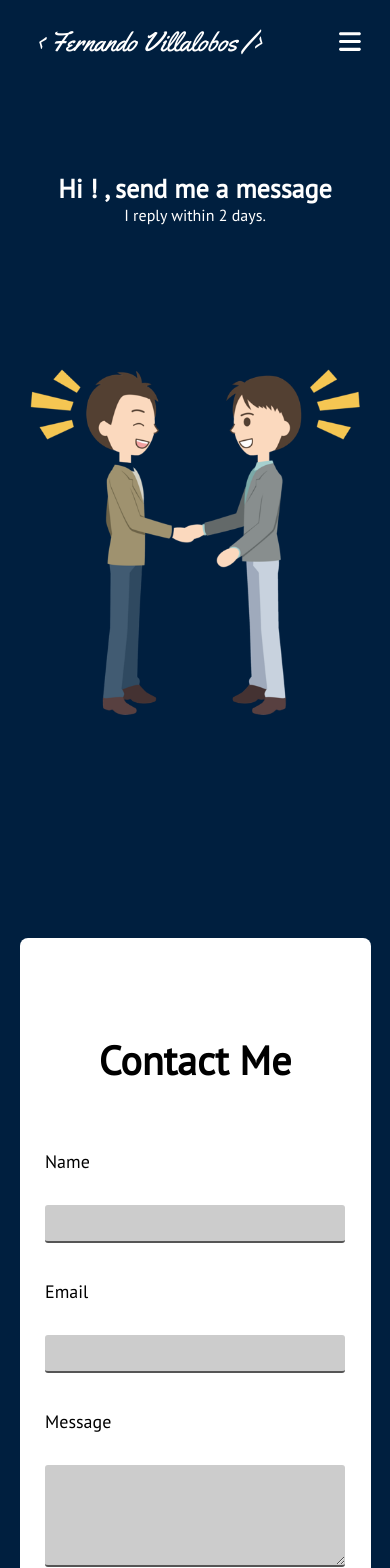
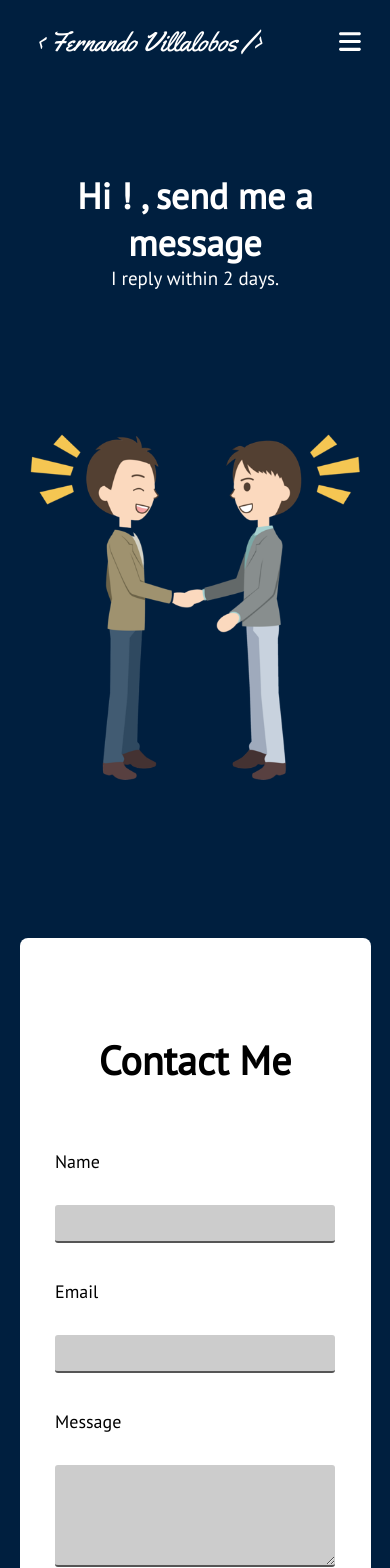
Before and after one commit to fervd24/My-portfolio, a React (Create React App) app: page /Contact in a window 390 px wide. Shown: the top 1568 px of the page. Built offline with nearby package versions, Linux system fonts and the light colour scheme.

Commit message:
Adding styles for highest resolutions in contactme and contactform

```diff
--- a/src/components/ContactMe/ContactForm.css
+++ b/src/components/ContactMe/ContactForm.css
@@ -22,7 +22,7 @@
 }
 
 .contactFormContainer p{
-    font-size: 18px;
+    font-size: 24px;
     font-family: 'PT Sans', sans-serif;
     margin-top: 1rem;
 }
@@ -81,15 +81,19 @@
     align-items: center;
     flex-direction: column;
 }
+
 .dark-theme .loadingMsgContainer p{
     color: #000;
 }
+
 .light-theme .loadingMsgContainer p{
     color: #fff;
 }
+
 .dark-theme .loadingMsgContainer{
     background-color: #fff;
 }
+
 .light-theme .loadingMsgContainer{
     background-color: #001f3f;
 }
@@ -136,10 +140,16 @@
     margin-bottom: 9rem;
 }
 
+@media (max-width:2000px) {
+
+    .contactFormContainer p{
+        font-size: 18px;
+    }
+}
 
 @media (max-width:650px) {
     .ipt{
-        width: 300px;
+        width: 280px;
         height: 36px;
         margin-top: 2rem;
     }
@@ -154,7 +164,7 @@
     }
 
     .contactFormContainer textarea{
-        width: 300px;
+        width: 280px;
         height: 100px;
         margin-top: 2rem;
     }
--- a/src/components/ContactMe/ContactMe.css
+++ b/src/components/ContactMe/ContactMe.css
@@ -25,7 +25,7 @@
 }
 
 .contactMeSubcontainer1 h2{
-    font-size: 40px;
+    font-size: 50px;
     margin-top: 6rem;
     text-align: center;
     font-family: 'PT Sans', sans-serif;
@@ -46,10 +46,13 @@
 }
 
 .contactMeSubcontainer2 h3{
-    font-size: 26px;
+    font-size: 45px;
     margin-top: 4rem;
 }
 
+.contactMeSubcontainer2 p{
+    font-size: 24px;
+}
 .contactLabel{
     height: 400px;
 }
@@ -63,6 +66,17 @@
     .contactMeSubcontainer1 {
         margin-right: 3rem;
         width: 40%;
+    }
+
+    .contactMeSubcontainer1 h2{
+        font-size: 40px;
+    }
+    .contactMeSubcontainer2 h3{
+        font-size: 36px;
+    }
+
+    .contactMeSubcontainer2 p{
+        font-size: 19px;
     }
 }
 
```
